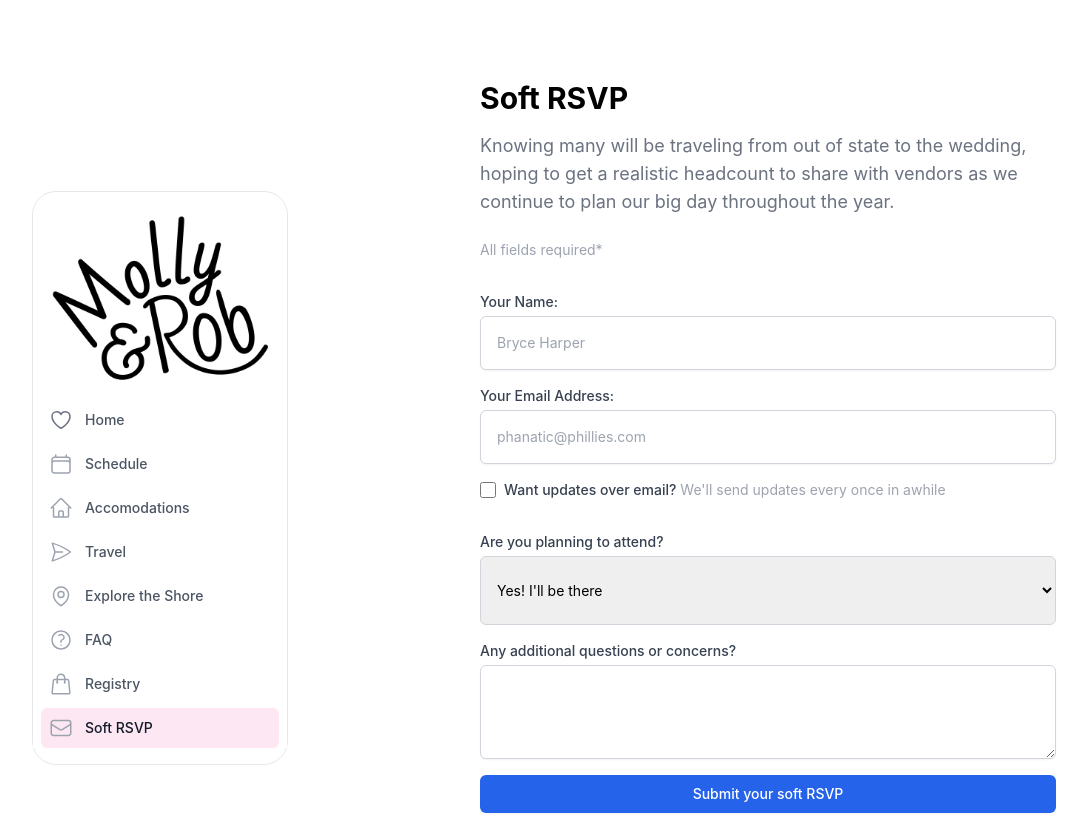
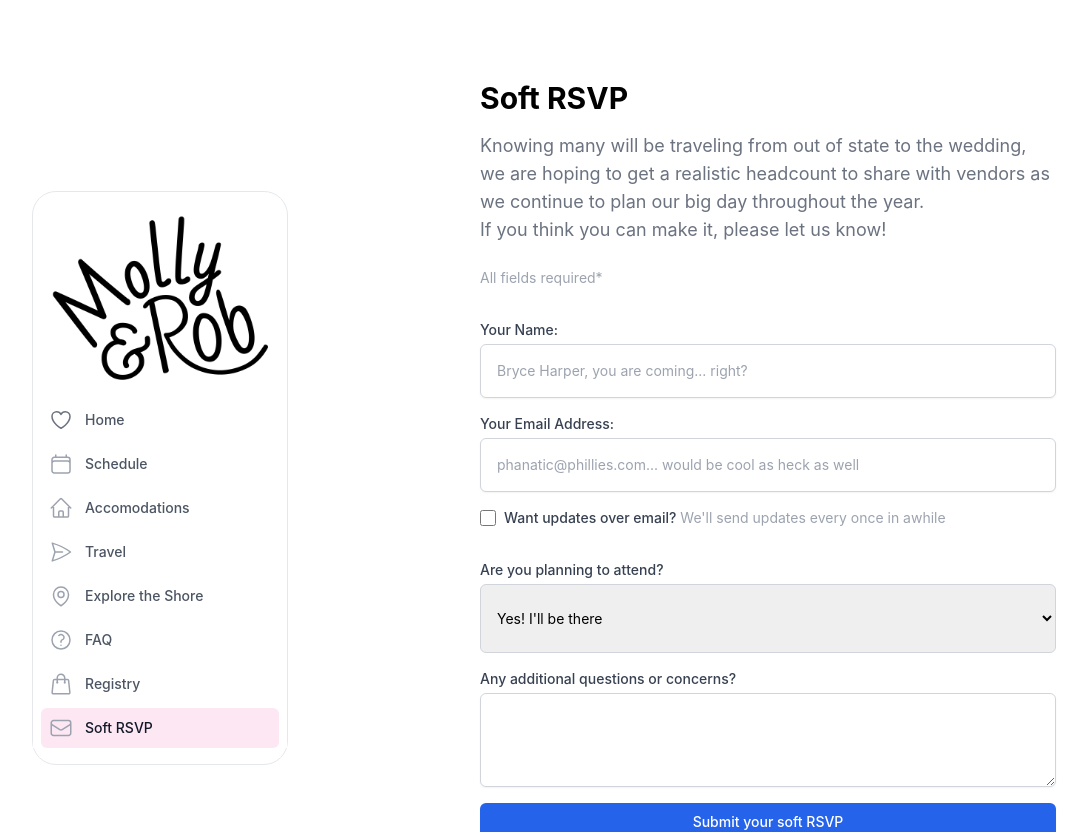
Before and after one commit to RobErskine/wedding-site, a Next.js app: page /rsvp in a window 1280 px wide. Shown: the top 832 px of the page, without its empty margins (0-1087 px from the left). Built offline with nearby package versions, Linux system fonts and the light colour scheme.

Commit message:
progress

```diff
--- a/components/Layout.tsx
+++ b/components/Layout.tsx
@@ -52,6 +52,17 @@ export default function Layout({ children }: Props) {
         <Head>
           <title>Rob & Molly are getting married!</title>
           <link rel="icon" type="image/jpg" href="/rob-and-molly-profile.jpg"></link>
+          <meta name="viewport" content="width=device-width, initial-scale=1.0" />
+          <meta name="description" content="Rob & Molly are getting married!" />
+          <meta name="keywords" content="Rob, Molly, Wedding, Wedding Website, Wedding Registry, Wedding RSVP, Wedding Schedule, Wedding Accomodations, Wedding Travel, Wedding FAQ, Wedding Explore the Shore" />
+          <meta name="author" content="Rob Erskine" />
+          <meta name="image" content="/share.jpg" />
+          <meta name="twitter:card" content="summary_large_image" />
+          <meta name="twitter:site" content="@ErskineRob" />
+          <meta name="twitter:creator" content="@ErskineRob" />
+          <meta name="twitter:title" content="Rob & Molly are getting married!"/ >
+          <meta name="twitter:description" content="" />
+          <meta name="twitter:image" content="/share.png" />
         </Head>
         <Transition.Root show={sidebarOpen} as={Fragment}>
           <Dialog as="div" className="relative z-40 md:hidden" onClose={setSidebarOpen}>
--- a/pages/rsvp.tsx
+++ b/pages/rsvp.tsx
@@ -16,7 +16,7 @@ const RSVP: NextPage = () => {
       <h1 className="text-3xl font-bold mb-4">
         Soft RSVP
       </h1>
-      <p className="mb-6 text-lg text-gray-500">Knowing many will be traveling from out of state to the wedding, hoping to get a realistic headcount to share with vendors as we continue to plan our big day throughout the year.</p>
+      <p className="mb-6 text-lg text-gray-500">Knowing many will be traveling from out of state to the wedding, we are hoping to get a realistic headcount to share with vendors as we continue to plan our big day throughout the year. <br/>If you think you can make it, please let us know!</p>
       <p className="mb-8 text-sm text-gray-400">All fields required*</p>
       <div>
         <div className="mb-4">
@@ -29,7 +29,7 @@ const RSVP: NextPage = () => {
               name="name"
               id="name"
               className="block p-4 border border-grey-500 w-full rounded-md border-gray-300 shadow-sm focus:border-indigo-500 focus:ring-indigo-500 sm:text-sm"
-              placeholder="Bryce Harper"
+              placeholder="Bryce Harper, you are coming... right?"
             />
           </div>
         </div>
@@ -43,7 +43,7 @@ const RSVP: NextPage = () => {
               name="email"
               id="email"
               className="block w-full p-4 border border-grey-500 rounded-md border-gray-300 shadow-sm focus:border-indigo-500 focus:ring-indigo-500 sm:text-sm"
-              placeholder="phanatic@phillies.com"
+              placeholder="phanatic@phillies.com... would be cool as heck as well"
             />
           </div>
         </div>
```
Also changed, not shown: public/share.png (added).
